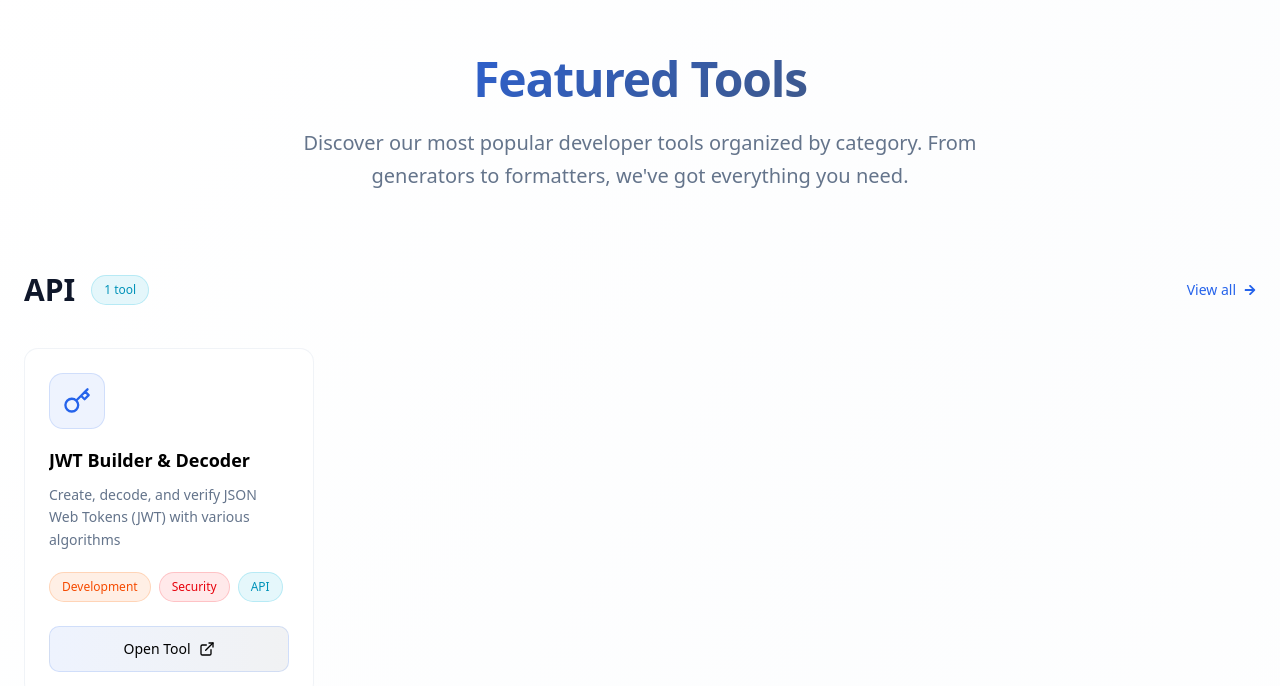
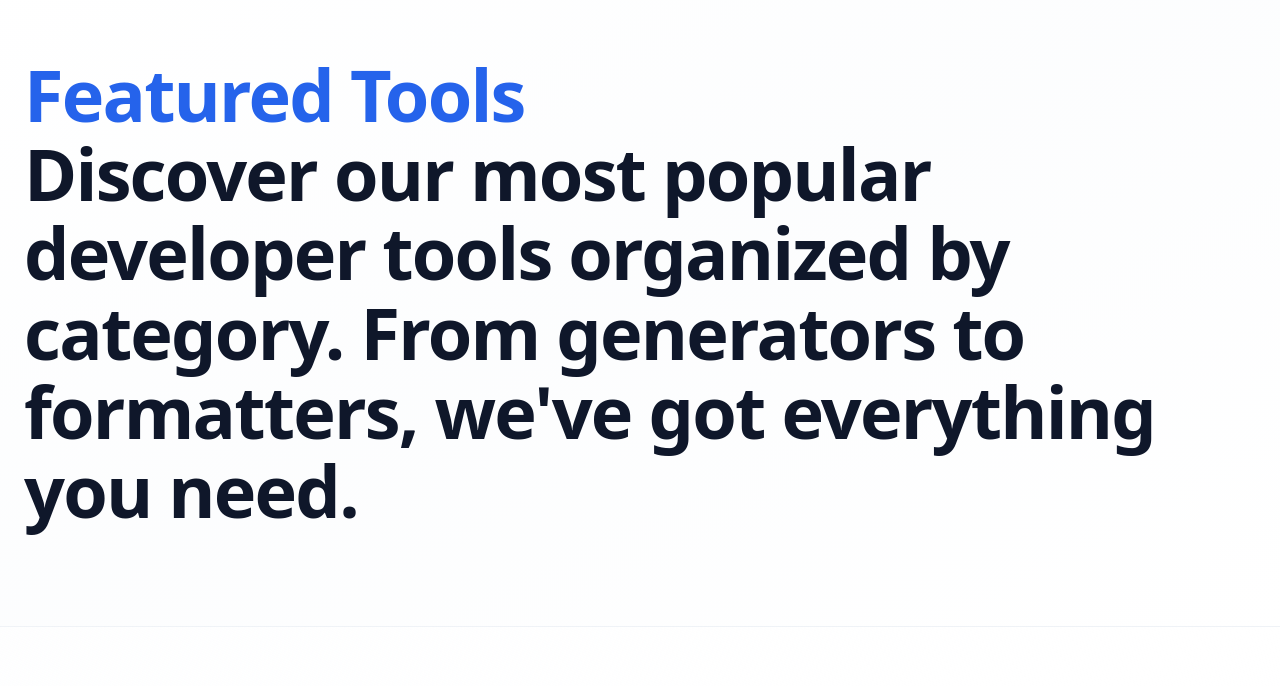
Before and after one commit to xenvoid404/xenkit-app, a Next.js app: page / in a window 1280 px wide. Shown: the part 897-1583 px from the top of the page. Built offline with nearby package versions, Linux system fonts and the light colour scheme.

Commit message:
refactor featured tools

```diff
--- /dev/null
+++ b/app/(main)/(home)/components/section/featured-tools.tsx
@@ -0,0 +1,15 @@
+export function FeaturedTools() {
+    return (
+        <section className="py-24 px-6 bg-gradient-to-br from-background via-muted/20 to-background">
+            <div className="max-w-8xl mx-auto">
+                <h1 className="text-4xl font-bold leading-[1.1] tracking-tight sm:text-5xl lg:text-6xl xl:text-7xl">
+                    <span className="block text-primary">Featured Tools</span>
+                    <span className="block text-foreground">
+                        Discover our most popular developer tools organized by category. From generators to formatters, we&apos;ve got everything you
+                        need.
+                    </span>
+                </h1>
+            </div>
+        </section>
+    );
+}
--- a/app/(main)/(home)/page.tsx
+++ b/app/(main)/(home)/page.tsx
@@ -1,5 +1,5 @@
 import { Hero } from '@/app/(main)/(home)/components/section/hero';
-import { FeaturedTools } from '@/components/sections/featured-tools';
+import { FeaturedTools } from '@/app/(main)/(home)/components/section/featured-tools';
 
 export default function Page() {
     return (
```
